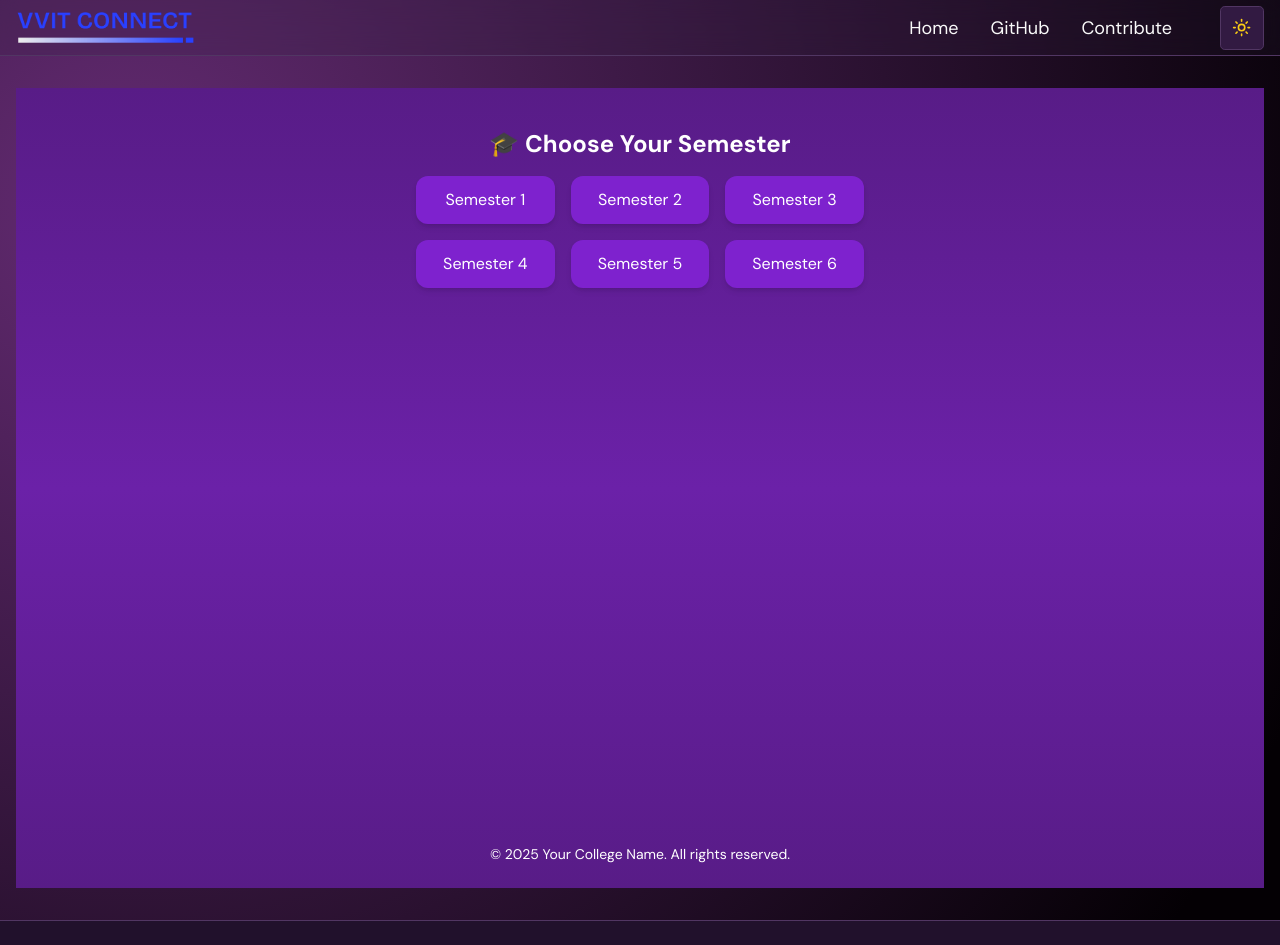
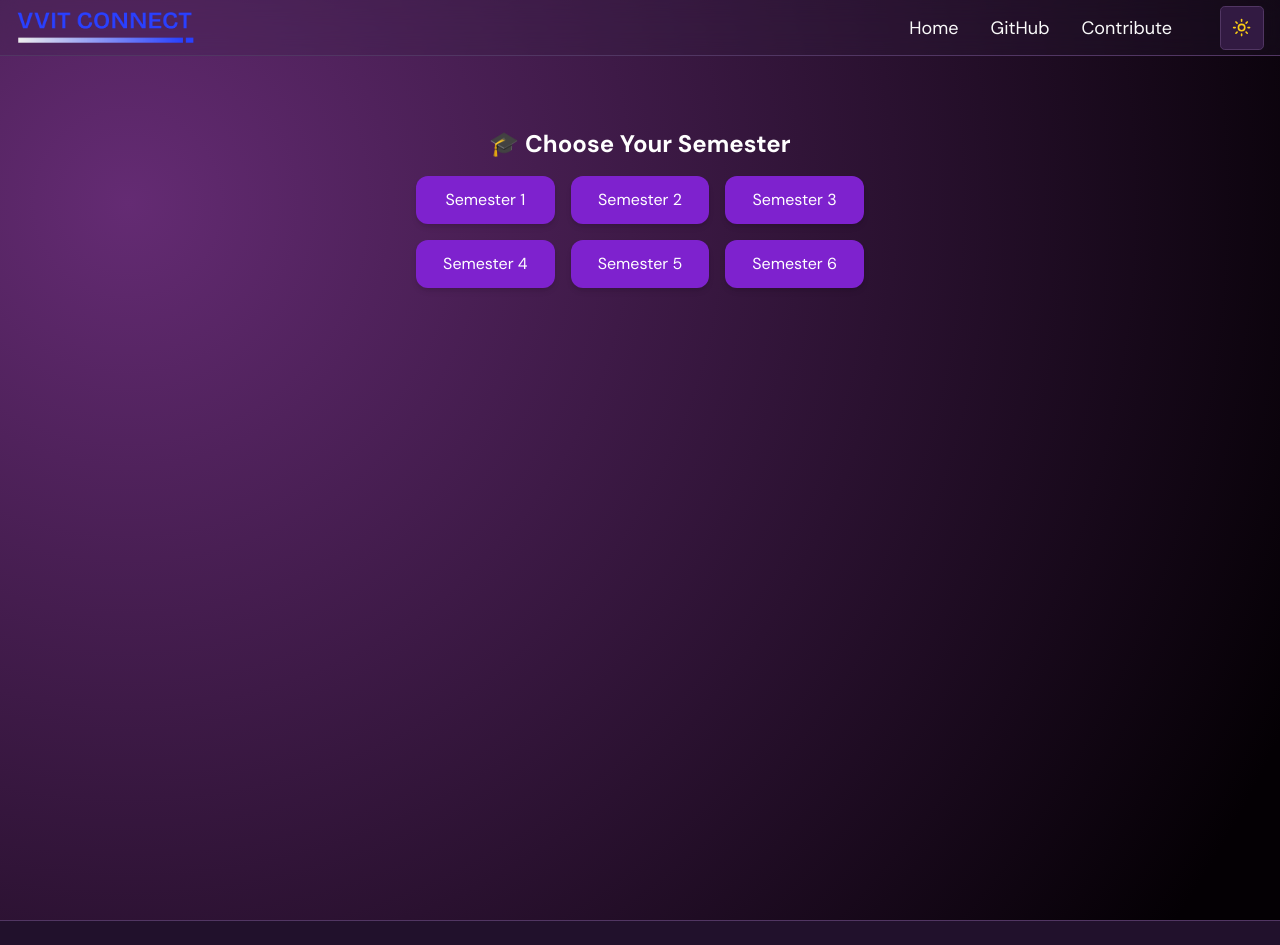
Before and after one commit to pyKinsu/VVITConnect, a Next.js app: page /bba in a window 1280 px wide. Shown: the top 945 px of the page. Built offline with nearby package versions, Linux system fonts and the light colour scheme.

Commit message:
Update page.tsx

```diff
--- a/src/app/bba/page.tsx
+++ b/src/app/bba/page.tsx
@@ -1,10 +1,8 @@
 import React from "react";
 
-const BBA = () => {
+const BCA = () => {
   return (
-    <div className="flex flex-col justify-between min-h-screen px-4 pt-10 pb-6 bg-gradient-to-b from-purple-900 via-purple-800 to-purple-900">
-      {/* Main content */}
-      <div className="flex flex-col items-center">
+    <div className="flex flex-col items-center justify-start min-h-screen px-4 pt-10 bg-transparent">
       {/* Title */}
       <h2 className="text-2xl font-bold flex items-center gap-2 text-white mb-4">
         🎓 Choose Your Semester
@@ -22,13 +20,7 @@ const BBA = () => {
         ))}
       </div>
     </div>
-
-      {/* Footer */}
-      <footer className="text-white text-sm text-center">
-        © 2025 Your College Name. All rights reserved.
-      </footer>
-    </div>
   );
 };
 
-export default BBA;
+export default BCA;
```
Lines whose indentation alone changed are shown as unchanged.
